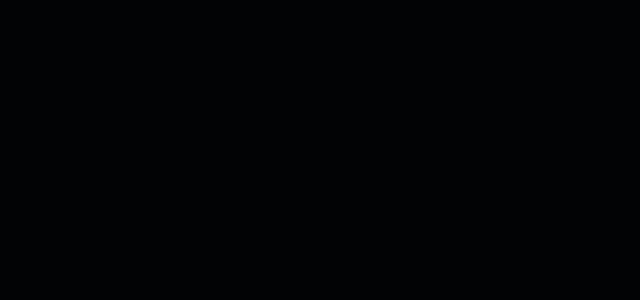
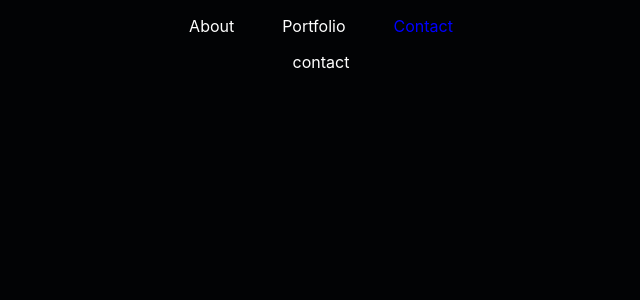
Before and after one commit to cryptoMavrik/resume, a React (Create React App) app: page /contact in a window 1280 px wide. Shown: the top 300 px of the page, without its empty margins (319-959 px from the left). Built offline with nearby package versions, Linux system fonts and the light colour scheme.

Commit message:
create navmenu

```diff
--- a/src/components/Navbar/index.tsx
+++ b/src/components/Navbar/index.tsx
@@ -1,9 +1,38 @@
-import React from 'react'
+import React, { FC } from 'react'
+import { useLocation } from 'react-router-dom'
+import { FlexColumn, FlexRow } from '../../styles'
+import { links } from './config'
+import { NavItem, StyledNavBar, Wrapper } from './styles'
+import { NavMenuProps } from './types'
 
-const NavBar: React.FC = () => {
+const NavMenu: React.FC<NavMenuProps> = ({
+    children
+}) => {
+    const pathname = useLocation()
+
     return (
-        <></>
+        <Wrapper>
+            <StyledNavBar>
+                <div></div>
+                <FlexRow>
+                    {
+                        links.map(({ label, href }, index) => {
+                            return (
+                                <NavItem key={index} $isActive={pathname.pathname === href} to={href}>
+                                    {label}
+                                </NavItem>
+                            )
+                        })
+                    }
+                </FlexRow>
+            </StyledNavBar>
+            <FlexColumn height='100%'>
+                <FlexRow>
+                    {children}
+                </FlexRow>
+            </FlexColumn>
+        </Wrapper>
     )
 }
 
-export default NavBar
+export default NavMenu
```
